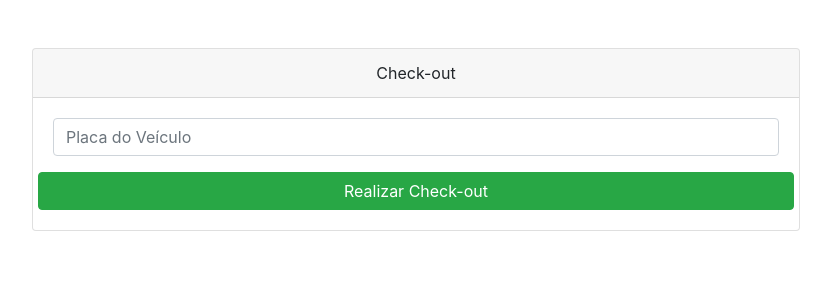
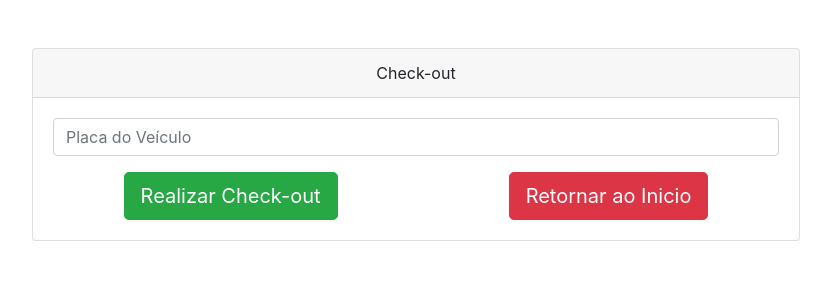
Before and after one commit to ZeEdu/fast-parking, a PHP site: page /agenda/view/saida.php in a window 1280 px wide. Shown: the top 300 px of the page, without its empty margins (224-1055 px from the left). Run offline with PHP 8.4, Linux system fonts and the light colour scheme.

Commit message:
Outro Commit

```diff
--- a/model/geral.php
+++ b/model/geral.php
@@ -10,9 +10,9 @@ function entrada ($dados) {
 }
 function saida ($dados){
     $conexao = include_once("conexao.php");
-    $sql = "insert into clientes (nome, modelo, placa, hora, data)
-            values ('$dados[nome]', '$dados[modelo]', '$dados[placa]', CURTIME(), CURDATE())";
+    $sql = "select from clientes WHERE placa = '$dados[placa]'";
     $conexao->query ($sql);
-    var_dump($sql);
-    $conexao->close();
+    // $consulta = $conexao->query($sql);
+    // $consltDado = $consulta->fetch_object();
+    // return $consltDado;
 }
--- a/view/saida.php
+++ b/view/saida.php
@@ -3,7 +3,8 @@
 include_once "../model/geral.php";
 
 if ($_POST) {
-    getPost ($_POST);
+    $cliente = saida ($_POST);
+    var_dump($cliente);
 }
 
 ?>
@@ -25,14 +26,16 @@ if ($_POST) {
             Check-out
         </div>
         <div class="card-body">
-            <form action="dashboard.php" method="post">
+            <form action="saida.php" method="post">
                 <div class="row">
                     <div class="form-group col-12">
                         <input class="form-control" type="text" name="placa" placeholder="Placa do Veículo" id="placa">
                     </div>
                 </div>
                 <div class="row btn-row">
-                    <input class="btn btn-success col-12" type="submit" value="Realizar Check-out" id="check-out">
+                    <input class="btn btn-success btn-lg" type="submit" value="Realizar Check-out" id="check-out">
+                    <a href="../index.php" class="btn btn-danger btn-lg" role="button" aria-disabled="true">Retornar ao
+                        Inicio</a>
                 </div>
             </form>
         </div>
```
